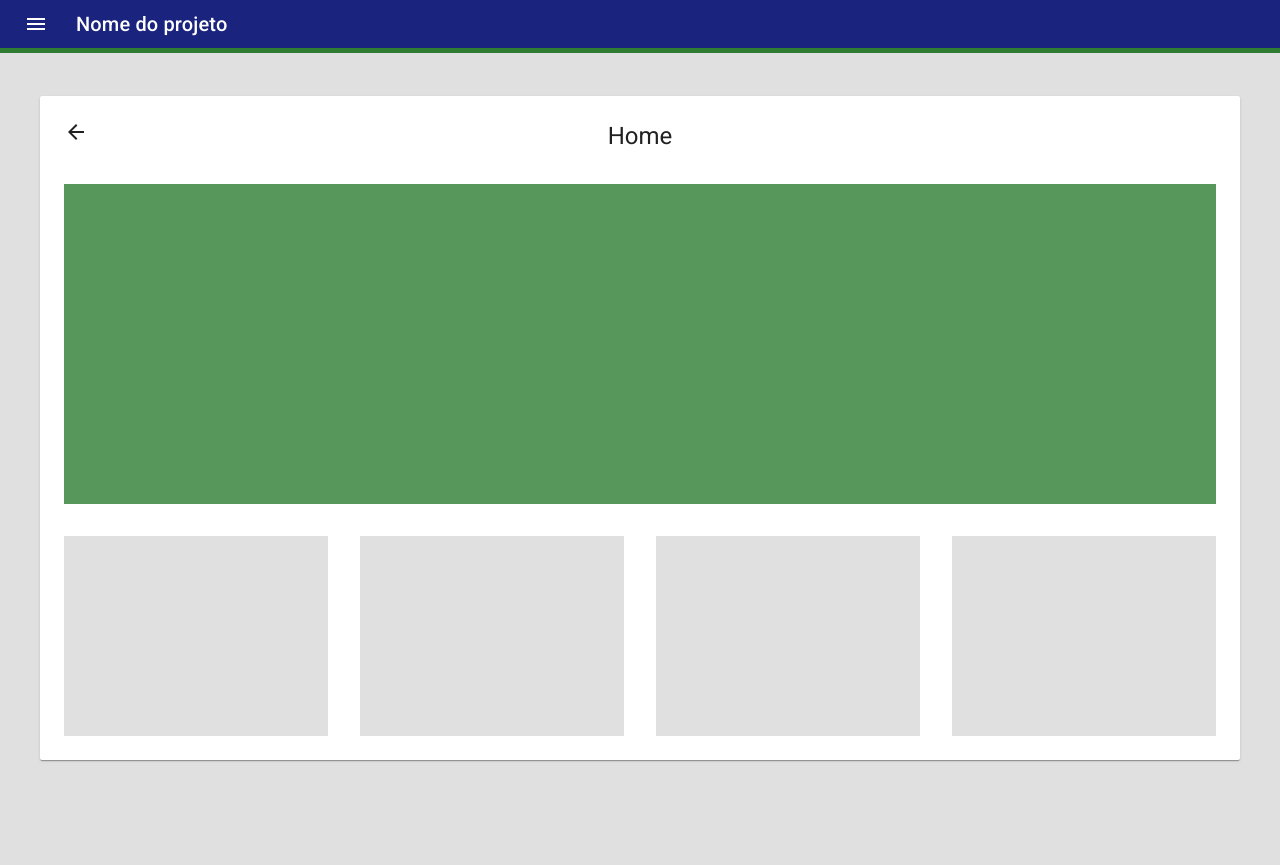
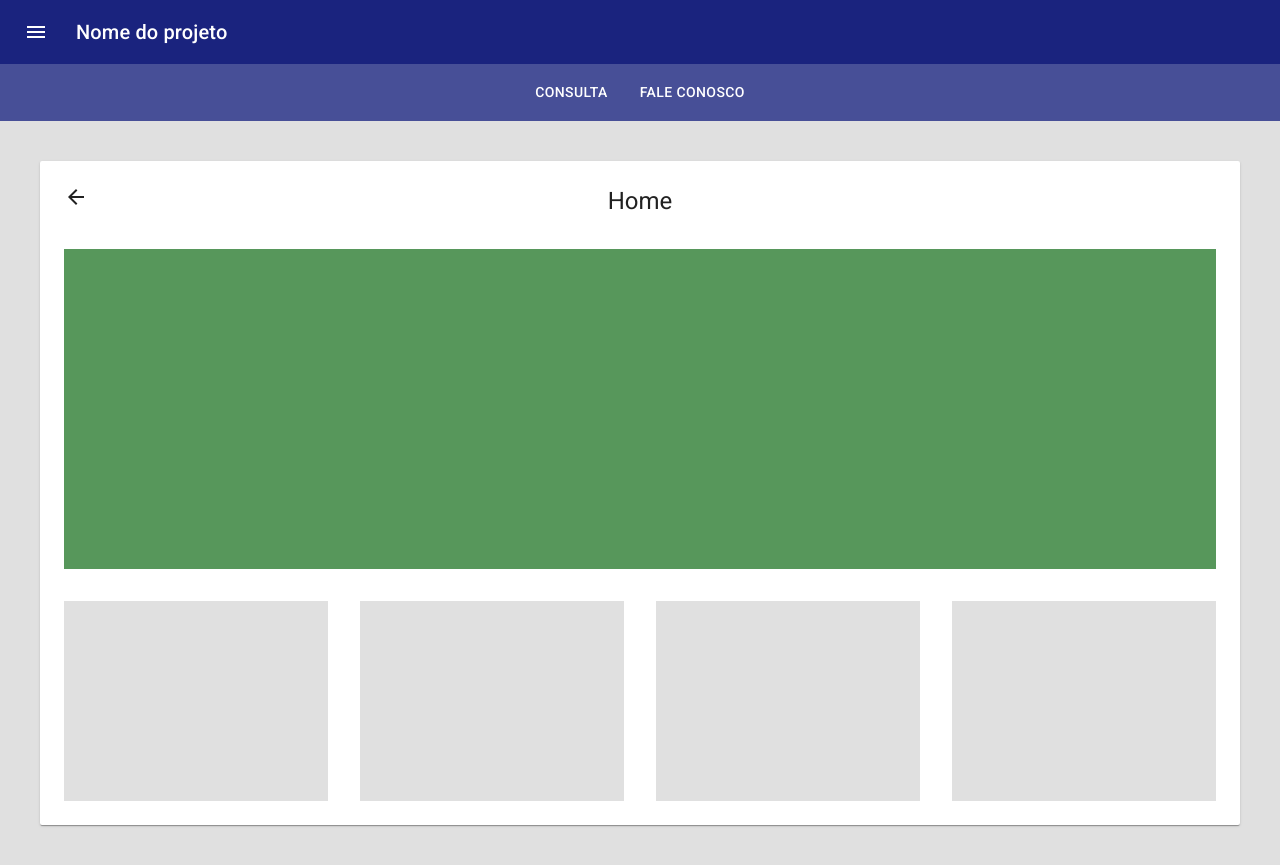
Before and after one commit to brunoassiscarvalho/react-app-template, a React (Create React App) app: page /main in a window 1280 px wide. Before the commit the page ends 800 px from the top, so only its background shows below. Built offline with nearby package versions, Linux system fonts and the light colour scheme; no server answers.

Commit message:
bottom menu

```diff
--- /dev/null
+++ b/src/components/organisms/Menu.tsx
@@ -0,0 +1,30 @@
+import { Box, Grid, Typography } from '@mui/material';
+import { ReactNode } from 'react';
+
+interface IMenuItem {
+  key: string;
+  title: string;
+  icon?: ReactNode;
+}
+
+interface IMenu {
+  items: IMenuItem[]
+}
+
+export default function Menu({ items }: IMenu) {
+  return (
+    <Box sx={{ display: 'flex', justifyContent: 'center', backgroundColor: 'primary.light', width: '100%' }}>
+
+      {items.map(({ key, title, icon }) => (
+
+        <Box key={key} display='flex' justifyContent='center' alignItems='center' padding={2} color='white'>
+          <Typography key={key} variant='button'>
+            {title}
+          </Typography>
+        </Box>
+
+      ))}
+
+    </Box>
+  );
+}
--- a/src/components/organisms/Navbar.tsx
+++ b/src/components/organisms/Navbar.tsx
@@ -9,15 +9,15 @@ import { projectName } from '../../utils/Constants';
 export default function NavBar() {
   return (
     <AppBar
-      position="fixed"
       sx={{
         zIndex: (theme) => theme.zIndex.drawer + 1,
-        borderBottom: '5px solid',
-        borderBottomColor: (theme) => theme.palette.secondary.main,
+        // borderBottom: '5px solid',
+        // borderBottomColor: 'primary.dark',
       }}
-      elevation={0}
+      position='static'
+      elevation={3}
     >
-      <Toolbar variant="dense">
+      <Toolbar>
         <IconButton
           size="large"
           edge="start"
--- a/src/pages/main/Main.tsx
+++ b/src/pages/main/Main.tsx
@@ -1,15 +1,31 @@
-import { Box, Paper } from '@mui/material';
+import { Box, Grid, Paper } from '@mui/material';
 import { Outlet } from 'react-router-dom';
-import Content from '../../components/organisms/Content';
+import Menu from '../../components/organisms/Menu';
 import Navbar from '../../components/organisms/Navbar';
 
-export default function Main():JSX.Element {
+const items = [
+  { key: 'consulta', title: 'Consulta' },
+  { key: 'fale', title: 'Fale conosco' }
+];
+
+
+export default function Main(): JSX.Element {
   return (
-    <Box display='flex'>
-      <Navbar />
-      <Paper sx={{ margin: 5, marginTop: 12, width: '100%', padding: 3, minHeight: '70vh' }}>
-        <Outlet />
-      </Paper>
-    </Box>
+
+    <Grid container>
+      <Grid item xs={12}>
+        <Navbar />
+      </Grid>
+      <Grid item xs={12}>
+        <Menu items={items} />
+      </Grid>
+      <Grid item xs={12}>
+        <Box sx={{ padding: 5 }}>
+          <Paper sx={{ width: '100%', padding: 3, minHeight: '70vh' }}>
+            <Outlet />
+          </Paper>
+        </Box>
+      </Grid>
+    </Grid>
   );
 }
```
